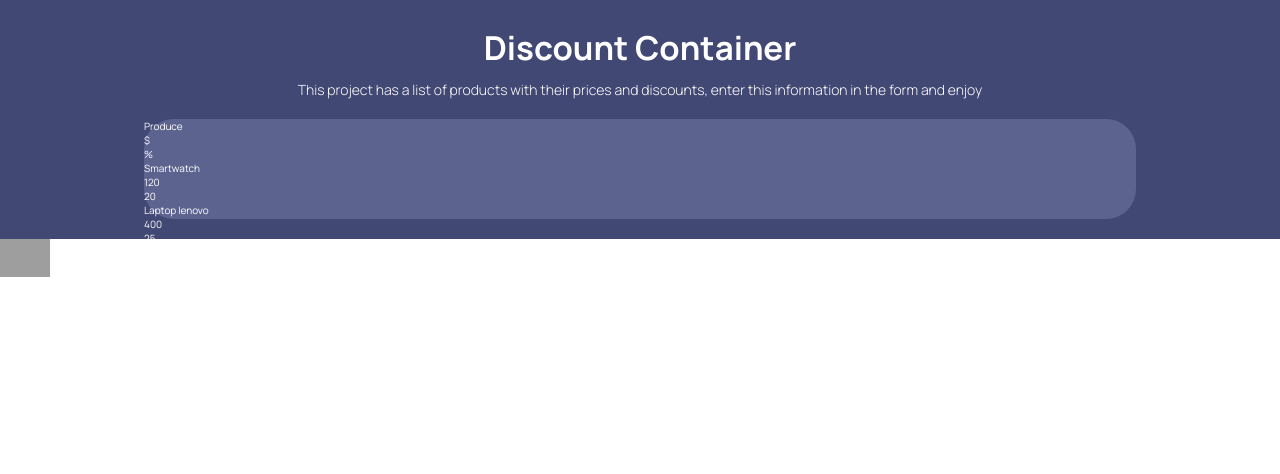
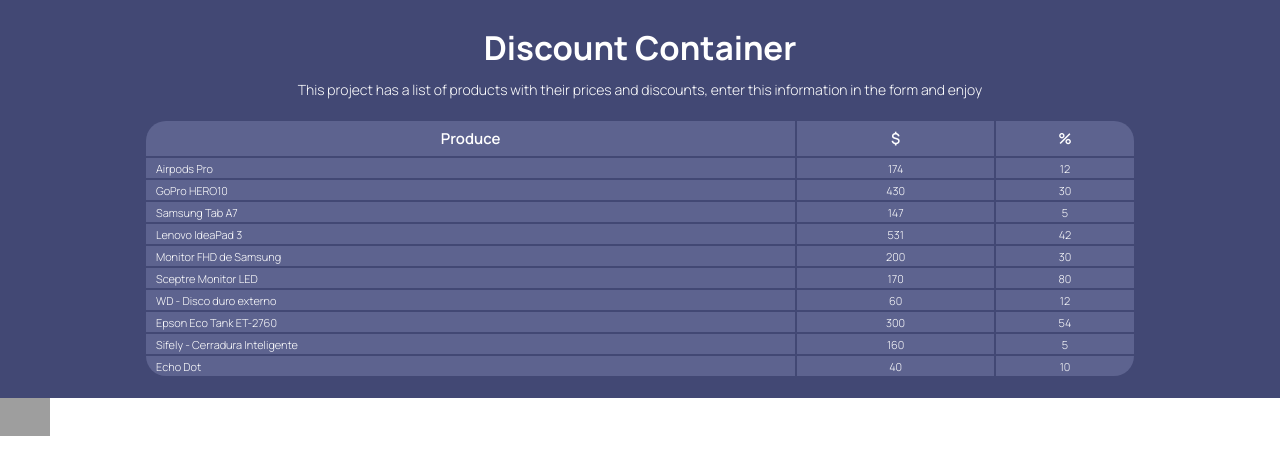
Before and after one commit to AnSeVi/ProyectosJS, a plain HTML site: page proyectos/proyecto_dos/descuento.html in a window 1280 px wide. Drawn offline with Linux system fonts and the light colour scheme; grey boxes are pictures that could not be loaded; files whose address does not match are found by name.

Commit message:
Finalizando el cuadro con los productos

```diff
--- a/proyectos/proyecto_dos/descuento.html
+++ b/proyectos/proyecto_dos/descuento.html
@@ -23,15 +23,67 @@
             <h1>Discount Container</h1>
             <p>This project has a list of products with their prices and discounts, enter this information in the form and enjoy</p>
             <div class="infoContainer__pricesTable">
-                <div>Produce</div>
-                <div>$</div>
-                <div>%</div>
-                <div>Smartwatch</div>
-                <div>120</div>
-                <div>20</div>
-                <div>Laptop lenovo</div>
-                <div>400</div>
-                <div>25</div>
+                <table>
+                    <thead>
+                        <tr class="thead__itemsRow">
+                            <td class="itemsRow__title item--center item--one">Produce</td>
+                            <td class="itemsRow__title item--center">$</td>
+                            <td class="itemsRow__title item--center item--two">%</td>
+                        </tr>
+                    </thead>
+                    <tbody>
+                        <tr class="tbody__itemsRow">
+                            <td class="itemsRow__body item--padding">Airpods Pro</td>
+                            <td class="itemsRow__body item--center">174</td>
+                            <td class="itemsRow__body item--center">12</td>
+                        </tr>
+                        <tr class="tbody__itemsRow">
+                            <td class="itemsRow__body item--padding">GoPro HERO10</td>
+                            <td class="itemsRow__body item--center">430</td>
+                            <td class="itemsRow__body item--center">30</td>
+                        </tr>
+                        <tr class="tbody__itemsRow">
+                            <td class="itemsRow__body item--padding">Samsung Tab A7</td>
+                            <td class="itemsRow__body item--center">147</td>
+                            <td class="itemsRow__body item--center">5</td>
+                        </tr>
+                        <tr class="tbody__itemsRow">
+                            <td class="itemsRow__body item--padding">Lenovo IdeaPad 3</td>
+                            <td class="itemsRow__body item--center">531</td>
+                            <td class="itemsRow__body item--center">42</td>
+                        </tr>
+                        <tr class="tbody__itemsRow">
+                            <td class="itemsRow__body item--padding">Monitor FHD de Samsung</td>
+                            <td class="itemsRow__body item--center">200</td>
+                            <td class="itemsRow__body item--center">30</td>
+                        </tr>
+                        <tr class="tbody__itemsRow">
+                            <td class="itemsRow__body item--padding">Sceptre Monitor LED</td>
+                            <td class="itemsRow__body item--center">170</td>
+                            <td class="itemsRow__body item--center">80</td>
+                        </tr>
+                        <tr class="tbody__itemsRow">
+                            <td class="itemsRow__body item--padding">WD - Disco duro externo</td>
+                            <td class="itemsRow__body item--center">60</td>
+                            <td class="itemsRow__body item--center">12</td>
+                        </tr>
+                        <tr class="tbody__itemsRow">
+                            <td class="itemsRow__body item--padding">Epson Eco Tank ET-2760</td>
+                            <td class="itemsRow__body item--center">300</td>
+                            <td class="itemsRow__body item--center">54</td>
+                        </tr>
+                        <tr class="tbody__itemsRow">
+                            <td class="itemsRow__body item--padding">Sifely - Cerradura Inteligente</td>
+                            <td class="itemsRow__body item--center">160</td>
+                            <td class="itemsRow__body item--center">5</td>
+                        </tr>
+                        <tr class="tbody__itemsRow">
+                            <td class="itemsRow__body item--padding item--three">Echo Dot</td>
+                            <td class="itemsRow__body item--center">40</td>
+                            <td class="itemsRow__body item--center item--four">10</td>
+                        </tr>
+                    </tbody>
+                </table>
             </div>
         </section>
         <section class="main__formContainer"></section>
--- a/proyectos/proyecto_dos/descuento_phone.css
+++ b/proyectos/proyecto_dos/descuento_phone.css
@@ -29,11 +29,41 @@ html {
 .infoContainer__pricesTable {
     margin: 20px 0;
     width: 80%;
-    height: 100px;
-    border-radius: 30px;
+}
+table {
+    width: 100%;
+}
+td {
     background-color: #5D638F;
-    display: grid;
-    grid-template: repeat(30px, auto) / 1fr 20px 20px;
+}
+.itemsRow__title {
+    height: 35px;
+    font-size: 1.5rem;
+    font-weight: 600;
+}
+.item--center {
+    text-align: center;
+    width: 1px;
+}
+.itemsRow__body {
+    height: 20px;
+    font-size: 1.1rem;
+    font-weight: 300;
+}
+.item--padding {
+    padding-inline-start: 10px;
+}
+.item--one {
+    border-top-left-radius: 20px;
+}
+.item--two {
+    border-top-right-radius: 20px;
+}
+.item--three {
+    border-bottom-left-radius: 20px;
+}
+.item--four {
+    border-bottom-right-radius: 20px;
 }
 footer a img {
     width: 50px;
```
